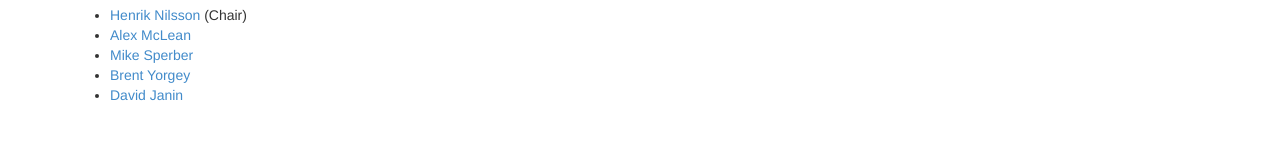
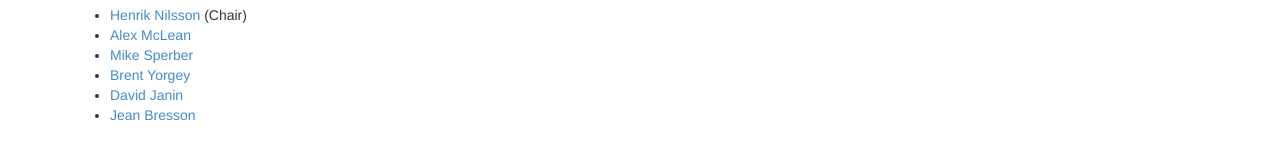
Before and after one commit to functional-art/functional-art.github.com, a Jekyll site: the page built from sc.md, in a window 1280 px wide. Shown: the part 147-307 px from the top of the page. Built offline with Jekyll 4.4.1, drawn with Linux system fonts in a browser that asks for light colours; nearby versions of some CDN libraries.

Commit message:
SC updates

```diff
--- a/sc.md
+++ b/sc.md
@@ -12,5 +12,6 @@ Current members are:
 * [Henrik Nilsson](http://www.cs.nott.ac.uk/~nhn/) (Chair)
 * [Alex McLean](http://slab.org/)
 * [Mike Sperber](http://www.deinprogramm.de/sperber/)
-* [Brent Yorgey](http://www.cis.upenn.edu/~byorgey/)
+* [Brent Yorgey](https://byorgey.wordpress.com/)
 * [David Janin](http://www.labri.fr/perso/janin/)
+* [Jean Bresson](http://repmus.ircam.fr/bresson)
```
